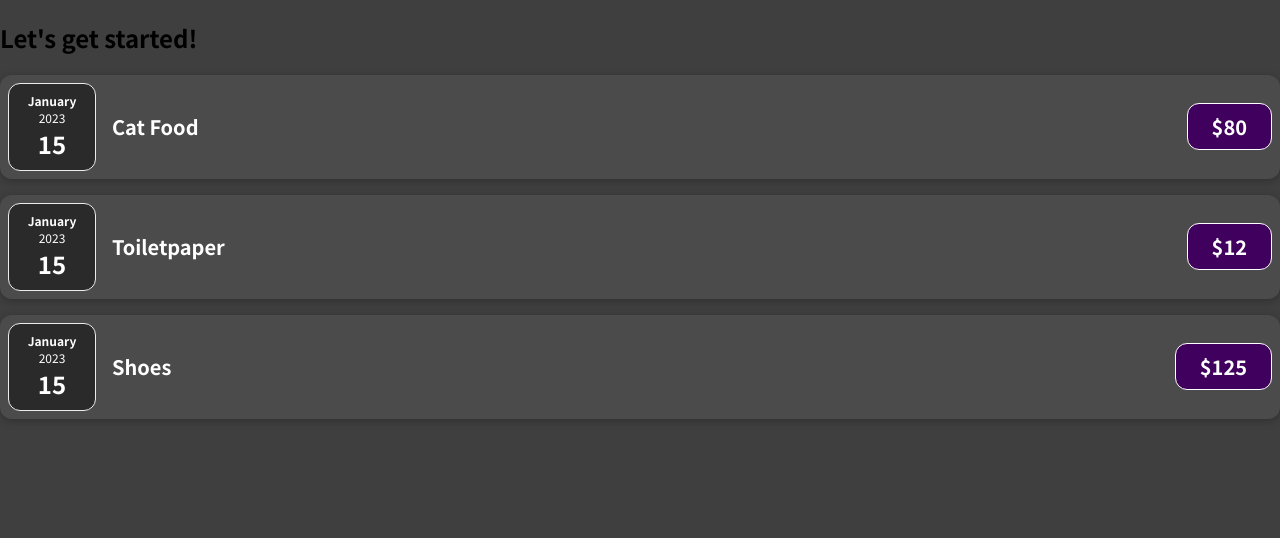
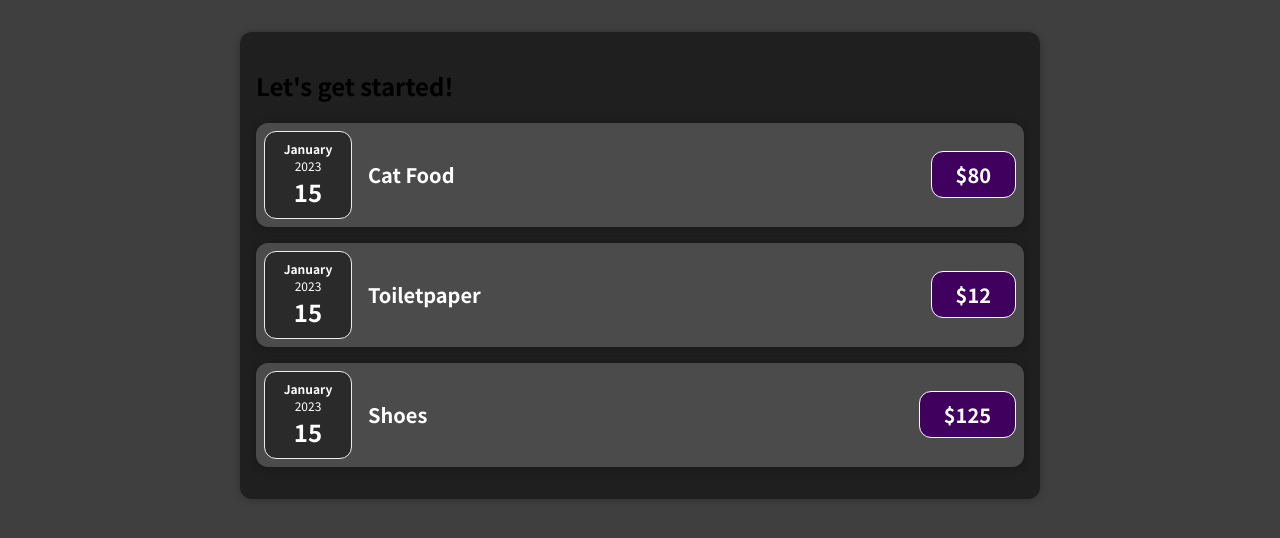
Before and after one commit to smackdh/react-complete-guide, a JavaScript app: page / in a window 1280 px wide. Shown: the top 538 px of the page. Built offline with nearby package versions, Linux system fonts and the light colour scheme.

Commit message:
added card component

```diff
--- a/src/App.js
+++ b/src/App.js
@@ -1,4 +1,5 @@
 import Expenses from "./components/Expenses";
+import Card from "./components/Card";
 
 function App() {
   const expenses = [
@@ -13,10 +14,10 @@
   ];
 
   return (
-    <div>
+    <Card className="expenses">
       <h2>Let's get started!</h2>
       <Expenses items={expenses} />
-    </div>
+    </Card>
   );
 }
 
--- /dev/null
+++ b/src/components/Card.css
@@ -0,0 +1,4 @@
+.card {
+  border-radius: 12px;
+  box-shadow: 0 1px 8px rgba(0, 0, 0, 0.25);
+}
--- /dev/null
+++ b/src/components/Card.js
@@ -0,0 +1,8 @@
+import "./Card.css";
+
+function Card(props) {
+  const classes = "card " + props.className;
+  return <div className={classes}>{props.children}</div>;
+}
+
+export default Card;
--- a/src/components/ExpenseItem.css
+++ b/src/components/ExpenseItem.css
@@ -2,10 +2,8 @@
   display: flex;
   justify-content: space-between;
   align-items: center;
-  box-shadow: 0 2px 8px rgba(0, 0, 0, 0.25);
   padding: 0.5rem;
   margin: 1rem 0;
-  border-radius: 12px;
   background-color: #4b4b4b;
 }
 
--- a/src/components/ExpenseItem.js
+++ b/src/components/ExpenseItem.js
@@ -1,15 +1,16 @@
 import "./ExpenseItem.css";
 import ExpenseDate from "./ExpenseDate";
+import Card from "./Card";
 
 function ExpenseItem(props) {
   return (
-    <div className="expense-item">
+    <Card className="expense-item">
       <ExpenseDate date={props.date} />
       <div className="expense-item__description">
         <h2>{props.title}</h2>
         <div className="expense-item__price">${props.amount}</div>
       </div>
-    </div>
+    </Card>
   );
 }
 export default ExpenseItem;
```
